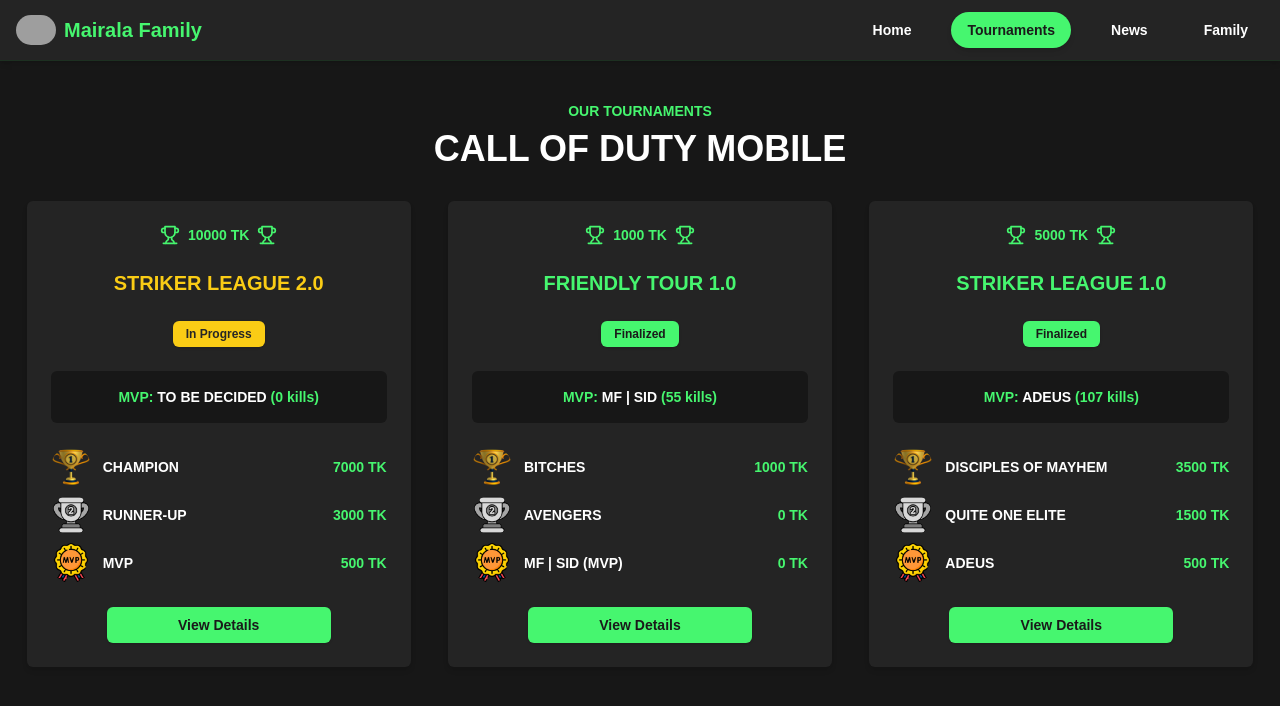
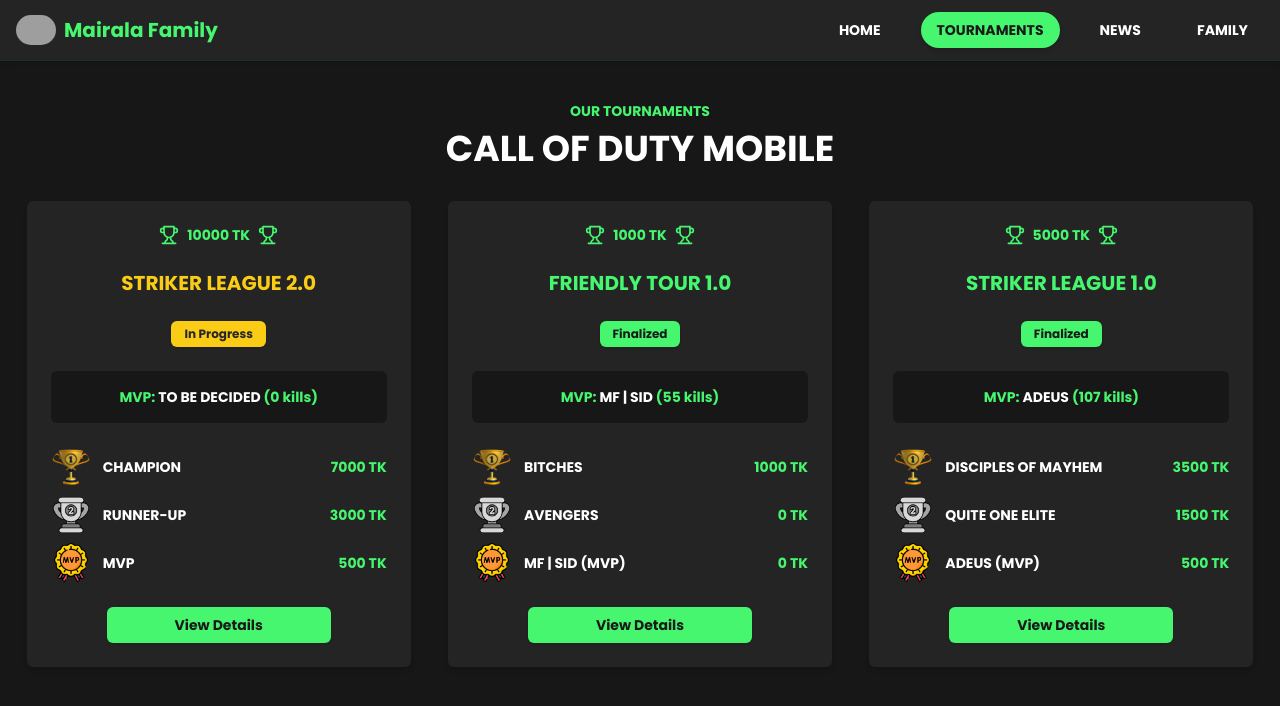
Before and after one commit to shahenwaz/mairala_family, a Next.js app: page /tournaments in a window 1280 px wide. Shown: the top 706 px of the page. Built offline with nearby package versions, Linux system fonts and the light colour scheme; grey boxes are pictures that could not be loaded.

Commit message:
Updated font-family to Poppins globally

```diff
--- a/app/(root)/tournaments/page.tsx
+++ b/app/(root)/tournaments/page.tsx
@@ -12,18 +12,9 @@
       mvp: "TO BE DECIDED",
       mvpKills: 0,
       teams: [
-        {
-          name: "CHAMPION",
-          prize: "7000 TK",
-        },
-        {
-          name: "RUNNER-UP",
-          prize: "3000 TK",
-        },
-        {
-          name: "MVP",
-          prize: "500 TK",
-        },
+        { name: "CHAMPION", prize: "7000 TK" },
+        { name: "RUNNER-UP", prize: "3000 TK" },
+        { name: "MVP", prize: "500 TK" }, // This object will be used for MVP
       ],
       colorScheme: "yellow" as const,
     },
@@ -34,19 +25,9 @@
       mvp: "MF | SID",
       mvpKills: 55,
       teams: [
-        {
-          name: "BITCHES",
-          prize: "1000 TK",
-        },
-        {
-          name: "AVENGERS",
-          prize: "0 TK",
-        },
-        // This object will be used for MVP
-        {
-          name: "MF | SID (MVP)",
-          prize: "0 TK",
-        },
+        { name: "BITCHES", prize: "1000 TK" },
+        { name: "AVENGERS", prize: "0 TK" },
+        { name: "MF | SID (MVP)", prize: "0 TK" }, // This object will be used for MVP
       ],
       colorScheme: "green" as const,
     },
@@ -57,18 +38,9 @@
       mvp: "ADEUS",
       mvpKills: 107,
       teams: [
-        {
-          name: "DISCIPLES OF MAYHEM",
-          prize: "3500 TK",
-        },
-        {
-          name: "QUITE ONE ELITE",
-          prize: "1500 TK",
-        },
-        {
-          name: "ADEUS",
-          prize: "500 TK",
-        },
+        { name: "DISCIPLES OF MAYHEM", prize: "3500 TK" },
+        { name: "QUITE ONE ELITE", prize: "1500 TK" },
+        { name: "ADEUS (MVP)", prize: "500 TK" }, // This object will be used for MVP
       ],
       colorScheme: "green" as const,
     },
--- a/app/globals.css
+++ b/app/globals.css
@@ -2,8 +2,13 @@
 @tailwind components;
 @tailwind utilities;
 
+/* Apply Poppins font globally */
+:root {
+  --font-poppins: "Poppins", sans-serif;
+}
+
 body {
-  font-family: Arial, Helvetica, sans-serif;
+  font-family: var(--font-poppins);
 }
 
 @layer base {
--- a/app/layout.tsx
+++ b/app/layout.tsx
@@ -1,17 +1,14 @@
 import type { Metadata } from "next";
-import localFont from "next/font/local";
+import { Poppins } from "next/font/google";
 import "./globals.css";
 import Navbar from "@/components/ui/Navbar";
 
-const geistSans = localFont({
-  src: "./fonts/GeistVF.woff",
-  variable: "--font-geist-sans",
-  weight: "100 900",
-});
-const geistMono = localFont({
-  src: "./fonts/GeistMonoVF.woff",
-  variable: "--font-geist-mono",
-  weight: "100 900",
+// Importing Poppins
+const poppins = Poppins({
+  weight: ["300", "400", "500", "600", "700"],
+  subsets: ["latin"],
+  display: "swap",
+  variable: "--font-poppins",
 });
 
 export const metadata: Metadata = {
@@ -25,7 +22,11 @@
   children: React.ReactNode;
 }>) {
   return (
-    <html lang="en" suppressHydrationWarning className="dark">
+    <html
+      lang="en"
+      suppressHydrationWarning
+      className={`${poppins.variable} dark`}
+    >
       {/* Force dark mode */}
       <body className="antialiased bg-background text-foreground">
         <Navbar />
--- a/components/ui/Navbar.tsx
+++ b/components/ui/Navbar.tsx
@@ -15,10 +15,10 @@
   };
 
   const pages = [
-    { name: "Home", href: "/" },
-    { name: "Tournaments", href: "/tournaments" },
-    { name: "News", href: "/news" },
-    { name: "Family", href: "/family" },
+    { name: "HOME", href: "/" },
+    { name: "TOURNAMENTS", href: "/tournaments" },
+    { name: "NEWS", href: "/news" },
+    { name: "FAMILY", href: "/family" },
   ];
 
   return (
--- a/components/ui/TournamentCard.tsx
+++ b/components/ui/TournamentCard.tsx
@@ -20,12 +20,6 @@
   onViewDetails: () => void;
 }
 
-const defaultLogos = [
-  "/images/CHAMP.png",
-  "/images/RUNNER-UP.png",
-  "/images/MVP.png",
-];
-
 const TournamentCard: React.FC<TournamentCardProps> = ({
   prizePool,
   status,
@@ -36,6 +30,12 @@
   colorScheme,
   onViewDetails,
 }) => {
+  const defaultLogos = [
+    "/images/CHAMP.png",
+    "/images/RUNNER-UP.png",
+    "/images/MVP.png",
+  ];
+
   const badgeColor =
     colorScheme === "green"
       ? "bg-primary text-primary-foreground"
--- a/package.json
+++ b/package.json
@@ -9,11 +9,12 @@
     "lint": "next lint"
   },
   "dependencies": {
+    "@radix-ui/react-avatar": "^1.1.1",
     "@radix-ui/react-slot": "^1.1.0",
     "class-variance-authority": "^0.7.0",
     "clsx": "^2.1.1",
     "lucide-react": "^0.460.0",
-    "next": "15.0.3",
+    "next": "^15.0.3",
     "next-themes": "^0.4.3",
     "react": "19.0.0-rc-66855b96-20241106",
     "react-dom": "19.0.0-rc-66855b96-20241106",
```
Also changed, not shown: components/ui/avatar.tsx (+11 -11 lines), 1 other file (tests, documents, lock files or other folders).
